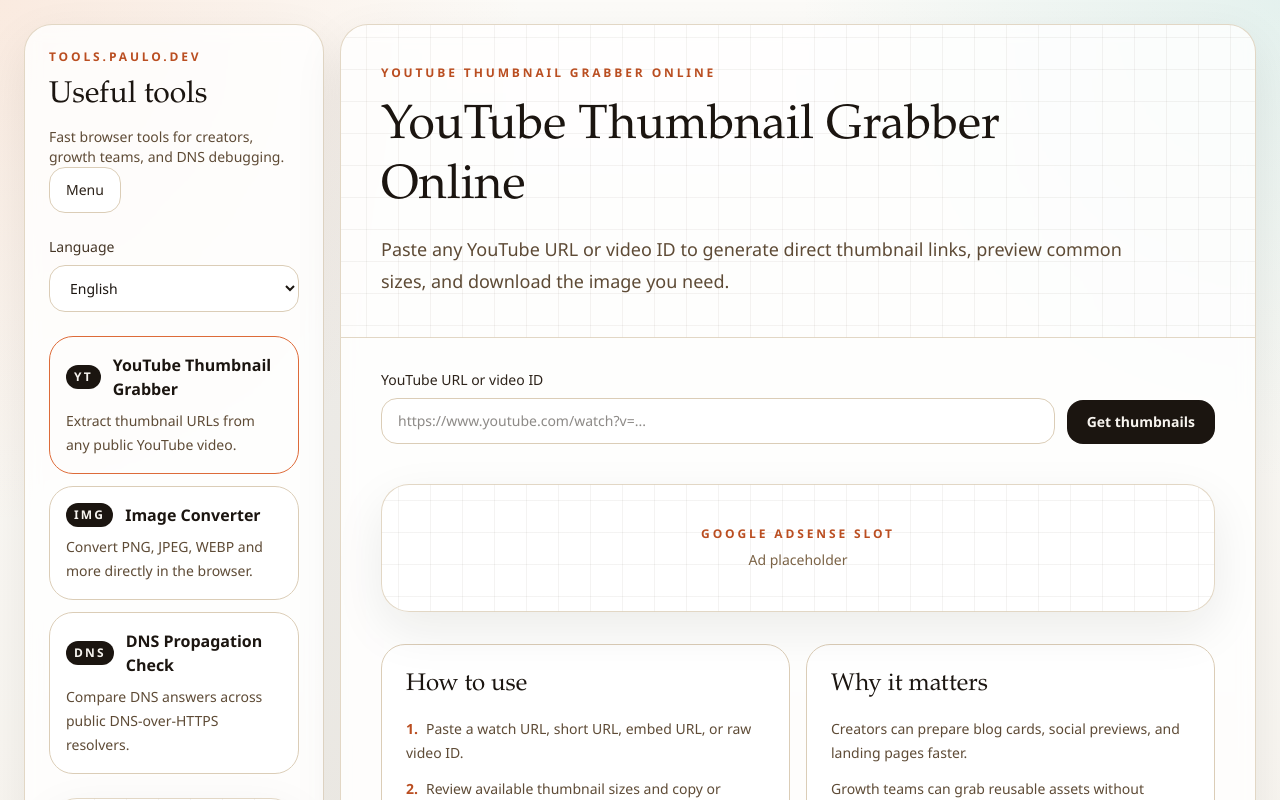
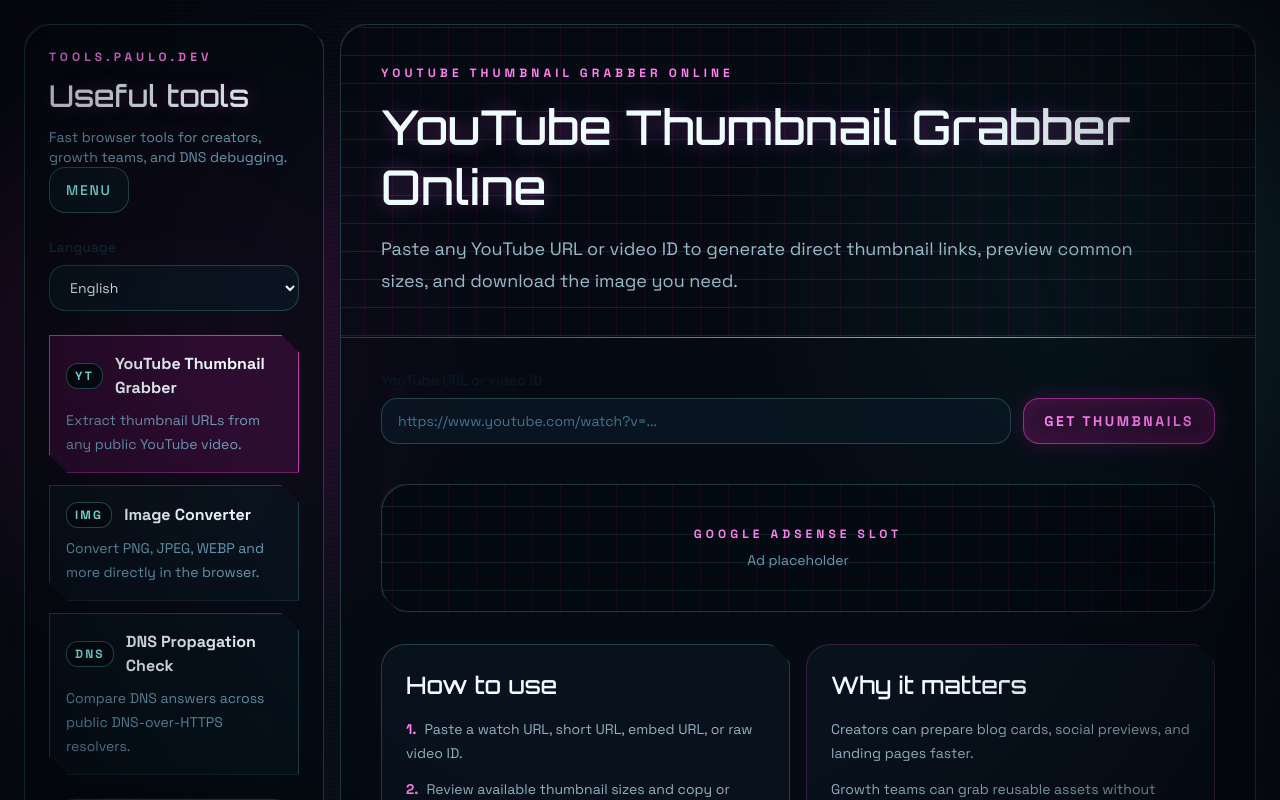
Before and after one commit to paulomanrique/my-tools, a React (Vite) app: page /en/tool/youtube-thumbnail-grabber in a window 1280 px wide. Shown: the top 800 px of the page. Built offline with nearby package versions, Linux system fonts and the light colour scheme.

Commit message:
feat: switch portal layout to cyberpunk theme

```diff
--- a/src/components/AdSlot.tsx
+++ b/src/components/AdSlot.tsx
@@ -24,7 +24,7 @@
 
   if (!publisherId) {
     return (
-      <div className="panel surface-grid flex min-h-32 items-center justify-center p-6 text-center text-sm text-ink-500">
+      <div className="panel glass-cut surface-grid flex min-h-32 items-center justify-center p-6 text-center text-sm text-ink-200/70">
         <div>
           <p className="eyebrow mb-2">{label}</p>
           <p>{t('adPlaceholder')}</p>
--- a/src/components/ContentBlocks.tsx
+++ b/src/components/ContentBlocks.tsx
@@ -16,20 +16,20 @@
       <AdSlot slotId={`${section}-top`} label={t('adLabel')} />
 
       <section className="grid gap-4 md:grid-cols-2">
-        <article className="rounded-3xl border border-ink-200 bg-white p-6">
-          <h3 className="font-serif text-2xl text-ink-900">{t('howToTitle')}</h3>
-          <ol className="mt-4 space-y-3 text-sm leading-6 text-ink-600">
+        <article className="glass-cut rounded-3xl border border-teal-300/20 bg-ink-800/60 p-6">
+          <h3 className="font-serif text-2xl text-ink-50">{t('howToTitle')}</h3>
+          <ol className="mt-4 space-y-3 text-sm leading-6 text-ink-100/72">
             {howTo.map((item, index) => (
               <li key={item}>
-                <span className="mr-2 font-semibold text-coral-600">{index + 1}.</span>
+                <span className="mr-2 font-semibold text-coral-300">{index + 1}.</span>
                 {item}
               </li>
             ))}
           </ol>
         </article>
-        <article className="rounded-3xl border border-ink-200 bg-white p-6">
-          <h3 className="font-serif text-2xl text-ink-900">{t('whyItMattersTitle')}</h3>
-          <ul className="mt-4 space-y-3 text-sm leading-6 text-ink-600">
+        <article className="glass-cut rounded-3xl border border-coral-400/20 bg-ink-800/60 p-6">
+          <h3 className="font-serif text-2xl text-ink-50">{t('whyItMattersTitle')}</h3>
+          <ul className="mt-4 space-y-3 text-sm leading-6 text-ink-100/72">
             {whyItMatters.map((item) => (
               <li key={item}>{item}</li>
             ))}
@@ -39,13 +39,13 @@
 
       <AdSlot slotId={`${section}-bottom`} label={t('adLabel')} />
 
-      <section className="rounded-3xl border border-ink-200 bg-white p-6">
-        <h3 className="font-serif text-2xl text-ink-900">{t('faqTitle')}</h3>
+      <section className="glass-cut rounded-3xl border border-teal-300/20 bg-ink-800/60 p-6">
+        <h3 className="font-serif text-2xl text-ink-50">{t('faqTitle')}</h3>
         <div className="mt-6 space-y-4">
           {faq.map((item) => (
-            <article key={item.question} className="rounded-2xl border border-ink-100 bg-ink-50/60 p-4">
-              <h4 className="font-semibold text-ink-900">{item.question}</h4>
-              <p className="mt-2 text-sm leading-6 text-ink-600">{item.answer}</p>
+            <article key={item.question} className="rounded-2xl border border-teal-300/15 bg-ink-900/55 p-4">
+              <h4 className="font-semibold text-ink-50">{item.question}</h4>
+              <p className="mt-2 text-sm leading-6 text-ink-100/70">{item.answer}</p>
             </article>
           ))}
         </div>
--- a/src/components/ToolShell.tsx
+++ b/src/components/ToolShell.tsx
@@ -26,14 +26,14 @@
   const relatedTools = useMemo(() => TOOLS.filter((tool) => tool.id !== toolId), [toolId])
 
   return (
-    <div className="min-h-screen p-4 text-ink-900 md:p-6">
+    <div className="min-h-screen p-4 text-ink-50 md:p-6">
       <div className="mx-auto grid max-w-7xl gap-4 lg:grid-cols-[300px_minmax(0,1fr)]">
-        <aside className="panel h-fit p-4 lg:sticky lg:top-6 lg:p-6">
+        <aside className="panel glass-cut h-fit p-4 lg:sticky lg:top-6 lg:p-6">
           <div className="flex items-start justify-between gap-4 lg:block">
             <div>
               <p className="eyebrow mb-3">{t('siteName')}</p>
-              <h1 className="font-serif text-3xl leading-tight text-ink-900">{t('navTitle')}</h1>
-              <p className="mt-3 text-sm text-ink-600">{t('siteTagline')}</p>
+              <h1 className="neon-title font-serif text-3xl leading-tight text-ink-50">{t('navTitle')}</h1>
+              <p className="mt-3 text-sm text-ink-200/75">{t('siteTagline')}</p>
             </div>
             <button className="button-secondary lg:hidden" onClick={() => setOpen((value) => !value)}>
               Menu
@@ -51,19 +51,19 @@
                   <Link
                     key={tool.id}
                     to={getToolPath(locale, tool.id)}
-                    className={`block rounded-3xl border p-4 transition ${
+                    className={`glass-cut block p-4 transition ${
                       active
-                        ? 'border-coral-500 bg-coral-50 text-ink-900'
-                        : 'border-ink-200 bg-white/70 text-ink-700 hover:border-coral-300 hover:bg-white'
+                        ? 'border border-coral-400/70 bg-coral-500/12 text-ink-50 shadow-[0_0_24px_rgba(255,30,200,0.16)]'
+                        : 'border border-teal-300/20 bg-ink-800/55 text-ink-100 hover:border-teal-300/55 hover:bg-ink-800/75'
                     }`}
                   >
                     <div className="mb-2 flex items-center gap-3">
-                      <span className="rounded-xl bg-ink-900 px-2 py-1 text-xs font-semibold tracking-[0.18em] text-ink-50">
+                      <span className="rounded-xl border border-teal-300/30 bg-ink-900 px-2 py-1 text-xs font-semibold tracking-[0.18em] text-teal-300">
                         {tool.icon}
                       </span>
-                      <span className="font-semibold">{t(`${section}.title`)}</span>
+                      <span className="font-semibold text-ink-50">{t(`${section}.title`)}</span>
                     </div>
-                    <p className="text-sm leading-6 text-ink-600">
+                    <p className="text-sm leading-6 text-ink-200/70">
                       {t(`${section}.short`)}
                     </p>
                   </Link>
@@ -73,10 +73,10 @@
 
             <AdSlot slotId="sidebar" label={t('adLabel')} />
 
-            <div className="rounded-3xl border border-ink-200 bg-ink-900 p-5 text-ink-50">
-              <p className="text-sm leading-6">{t('allClientSide')}</p>
+            <div className="glass-cut rounded-3xl border border-coral-400/30 bg-gradient-to-br from-coral-500/14 to-teal-400/10 p-5 text-ink-50">
+              <p className="text-sm leading-6 text-ink-100/86">{t('allClientSide')}</p>
               <a
-                className="mt-4 inline-flex text-sm font-semibold text-coral-300 underline-offset-4 hover:underline"
+                className="mt-4 inline-flex text-sm font-semibold uppercase tracking-[0.16em] text-coral-300 underline-offset-4 hover:underline"
                 href="https://github.com"
                 target="_blank"
                 rel="noreferrer"
@@ -88,18 +88,18 @@
         </aside>
 
         <main className="space-y-4">
-          <section className="panel overflow-hidden">
-            <div className="surface-grid border-b border-ink-200/80 px-6 py-10 md:px-10">
+          <section className="panel glass-cut overflow-hidden">
+            <div className="surface-grid cyber-line border-b border-teal-300/20 px-6 py-10 md:px-10">
               <p className="eyebrow mb-4">{title}</p>
               <div className="max-w-3xl">
-                <h2 className="font-serif text-4xl leading-tight text-ink-900 md:text-5xl">{title}</h2>
-                <p className="mt-4 text-lg leading-8 text-ink-600">{description}</p>
+                <h2 className="neon-title font-serif text-4xl leading-tight text-ink-50 md:text-5xl">{title}</h2>
+                <p className="mt-4 text-lg leading-8 text-ink-100/76">{description}</p>
               </div>
             </div>
             <div className="space-y-10 px-6 py-8 md:px-10">{children}</div>
           </section>
 
-          <section className="panel p-6">
+          <section className="panel glass-cut p-6">
             <p className="eyebrow mb-4">{t('relatedTools')}</p>
             <div className="grid gap-3 md:grid-cols-2">
               {relatedTools.map((tool) => {
@@ -108,17 +108,17 @@
                   <Link
                     key={tool.id}
                     to={getToolPath(locale, tool.id)}
-                    className="rounded-3xl border border-ink-200 bg-white p-5 transition hover:border-coral-400"
+                    className="glass-cut border border-teal-300/20 bg-ink-800/55 p-5 transition hover:border-coral-400/60 hover:bg-ink-800/80"
                   >
-                    <p className="font-semibold text-ink-900">{t(`${section}.title`)}</p>
-                    <p className="mt-2 text-sm leading-6 text-ink-600">{t(`${section}.short`)}</p>
+                    <p className="font-semibold text-ink-50">{t(`${section}.title`)}</p>
+                    <p className="mt-2 text-sm leading-6 text-ink-200/70">{t(`${section}.short`)}</p>
                   </Link>
                 )
               })}
             </div>
           </section>
 
-          <p className="px-1 pb-8 text-sm text-ink-600">{t('footerNote')}</p>
+          <p className="px-1 pb-8 text-sm text-ink-200/60">{t('footerNote')}</p>
         </main>
       </div>
     </div>
--- a/src/index.css
+++ b/src/index.css
@@ -1,34 +1,36 @@
+@import url("https://fonts.googleapis.com/css2?family=Space+Grotesk:wght@400;500;700&family=Orbitron:wght@500;700;800&display=swap");
 @import "tailwindcss";
 
 @theme {
-  --color-ink-50: #f7f4ef;
-  --color-ink-100: #eee7dc;
-  --color-ink-200: #dbcdb7;
-  --color-ink-300: #bca78a;
-  --color-ink-400: #9f8566;
-  --color-ink-500: #7b6346;
-  --color-ink-600: #5e4b36;
-  --color-ink-700: #443526;
-  --color-ink-800: #2d231a;
-  --color-ink-900: #1b1510;
-  --color-coral-300: #f5b58f;
-  --color-coral-400: #ef9461;
-  --color-coral-500: #dd6b39;
-  --color-coral-600: #ba4e21;
-  --color-teal-300: #8fd4d0;
-  --color-teal-400: #55b6b1;
-  --color-teal-500: #2e8f8a;
-  --font-sans: "Avenir Next", "Segoe UI", sans-serif;
-  --font-serif: "Iowan Old Style", "Palatino Linotype", "Book Antiqua", Georgia, serif;
-  --shadow-panel: 0 18px 50px rgba(27, 21, 16, 0.08);
+  --color-ink-50: #eefbff;
+  --color-ink-100: #c8f0ff;
+  --color-ink-200: #91d8f7;
+  --color-ink-300: #64b8df;
+  --color-ink-400: #3b8bb0;
+  --color-ink-500: #27657f;
+  --color-ink-600: #1a4659;
+  --color-ink-700: #102d3b;
+  --color-ink-800: #0a1823;
+  --color-ink-900: #050b12;
+  --color-coral-300: #ff7fef;
+  --color-coral-400: #ff4fdd;
+  --color-coral-500: #ff1ec8;
+  --color-coral-600: #d1009f;
+  --color-teal-300: #82fff8;
+  --color-teal-400: #35efe5;
+  --color-teal-500: #00b9c8;
+  --font-sans: "Space Grotesk", "Segoe UI", sans-serif;
+  --font-serif: "Orbitron", "Trebuchet MS", sans-serif;
+  --shadow-panel: 0 0 0 1px rgba(130, 255, 248, 0.08), 0 22px 60px rgba(0, 0, 0, 0.45), 0 0 30px rgba(255, 30, 200, 0.12);
 }
 
 :root {
-  color: #2d231a;
+  color: #eefbff;
   background:
-    radial-gradient(circle at top left, rgba(239, 148, 97, 0.16), transparent 24%),
-    radial-gradient(circle at top right, rgba(85, 182, 177, 0.14), transparent 22%),
-    linear-gradient(180deg, #fcfbf8 0%, #f4efe7 100%);
+    radial-gradient(circle at 15% 20%, rgba(255, 30, 200, 0.18), transparent 18%),
+    radial-gradient(circle at 85% 15%, rgba(53, 239, 229, 0.16), transparent 20%),
+    radial-gradient(circle at 50% 100%, rgba(130, 255, 248, 0.1), transparent 28%),
+    linear-gradient(180deg, #060913 0%, #090e19 45%, #04070d 100%);
   font-family: var(--font-sans);
   font-synthesis: none;
   text-rendering: optimizeLegibility;
@@ -44,6 +46,30 @@
   margin: 0;
   min-width: 320px;
   min-height: 100vh;
+  position: relative;
+}
+
+body::before {
+  content: "";
+  position: fixed;
+  inset: 0;
+  pointer-events: none;
+  background:
+    linear-gradient(rgba(255, 255, 255, 0.035) 1px, transparent 1px),
+    linear-gradient(90deg, rgba(0, 185, 200, 0.05) 1px, transparent 1px);
+  background-size: 100% 4px, 60px 60px;
+  mix-blend-mode: screen;
+  opacity: 0.32;
+}
+
+body::after {
+  content: "";
+  position: fixed;
+  inset: 0;
+  pointer-events: none;
+  background:
+    radial-gradient(circle at center, transparent 55%, rgba(0, 0, 0, 0.5) 100%);
+  opacity: 0.85;
 }
 
 a {
@@ -63,28 +89,51 @@
 
 .surface-grid {
   background-image:
-    linear-gradient(rgba(68, 53, 38, 0.06) 1px, transparent 1px),
-    linear-gradient(90deg, rgba(68, 53, 38, 0.06) 1px, transparent 1px);
-  background-size: 32px 32px;
+    linear-gradient(rgba(130, 255, 248, 0.1) 1px, transparent 1px),
+    linear-gradient(90deg, rgba(255, 30, 200, 0.08) 1px, transparent 1px);
+  background-size: 28px 28px;
   background-position: center center;
 }
 
 .panel {
-  @apply rounded-[28px] border border-ink-200/80 bg-white/80 shadow-[var(--shadow-panel)] backdrop-blur;
+  @apply rounded-[28px] border border-teal-300/20 bg-ink-900/70 shadow-[var(--shadow-panel)] backdrop-blur-xl;
 }
 
 .field {
-  @apply w-full rounded-2xl border border-ink-200 bg-white px-4 py-3 text-sm text-ink-900 outline-none transition focus:border-coral-500 focus:ring-4 focus:ring-coral-300/30;
+  @apply w-full rounded-2xl border border-teal-300/20 bg-ink-800/80 px-4 py-3 text-sm text-ink-50 outline-none transition placeholder:text-ink-300/60 focus:border-coral-400 focus:ring-4 focus:ring-coral-500/20;
 }
 
 .button-primary {
-  @apply inline-flex items-center justify-center rounded-2xl bg-ink-900 px-5 py-3 text-sm font-semibold text-ink-50 transition hover:bg-coral-600 focus-visible:outline-none focus-visible:ring-4 focus-visible:ring-coral-300/40 disabled:cursor-not-allowed disabled:opacity-50;
+  @apply inline-flex items-center justify-center rounded-2xl border border-coral-400/50 bg-coral-500/16 px-5 py-3 text-sm font-semibold uppercase tracking-[0.18em] text-coral-300 transition hover:border-coral-300 hover:bg-coral-500/24 hover:text-white focus-visible:outline-none focus-visible:ring-4 focus-visible:ring-coral-500/20 disabled:cursor-not-allowed disabled:opacity-50;
+  box-shadow: inset 0 0 18px rgba(255, 30, 200, 0.12), 0 0 22px rgba(255, 30, 200, 0.18);
 }
 
 .button-secondary {
-  @apply inline-flex items-center justify-center rounded-2xl border border-ink-200 bg-white px-4 py-3 text-sm font-medium text-ink-800 transition hover:border-coral-400 hover:text-coral-600 focus-visible:outline-none focus-visible:ring-4 focus-visible:ring-coral-300/30;
+  @apply inline-flex items-center justify-center rounded-2xl border border-teal-300/25 bg-ink-800/70 px-4 py-3 text-sm font-medium uppercase tracking-[0.12em] text-teal-300 transition hover:border-teal-300/60 hover:bg-teal-400/12 hover:text-ink-50 focus-visible:outline-none focus-visible:ring-4 focus-visible:ring-teal-400/20;
 }
 
 .eyebrow {
-  @apply text-xs font-semibold uppercase tracking-[0.24em] text-coral-600;
+  @apply text-xs font-semibold uppercase tracking-[0.34em] text-coral-300;
 }
+
+.neon-title {
+  text-shadow: 0 0 18px rgba(255, 30, 200, 0.3), 0 0 32px rgba(53, 239, 229, 0.15);
+}
+
+.glass-cut {
+  clip-path: polygon(0 0, calc(100% - 18px) 0, 100% 18px, 100% 100%, 18px 100%, 0 calc(100% - 18px));
+}
+
+.cyber-line {
+  position: relative;
+}
+
+.cyber-line::after {
+  content: "";
+  position: absolute;
+  left: 0;
+  bottom: -1px;
+  width: 100%;
+  height: 1px;
+  background: linear-gradient(90deg, rgba(255, 30, 200, 0), rgba(255, 30, 200, 0.9), rgba(53, 239, 229, 0.9), rgba(255, 30, 200, 0));
+}
```
